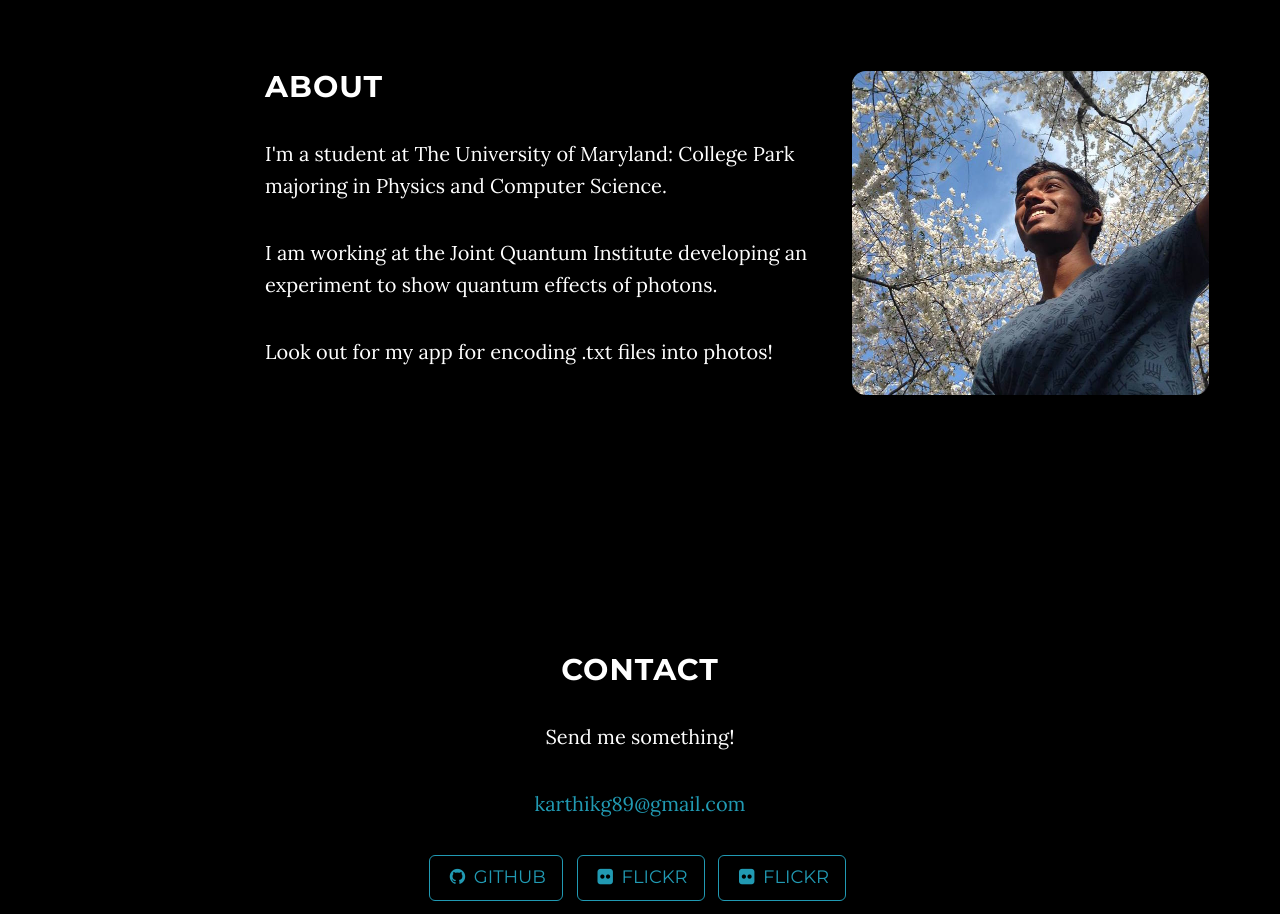
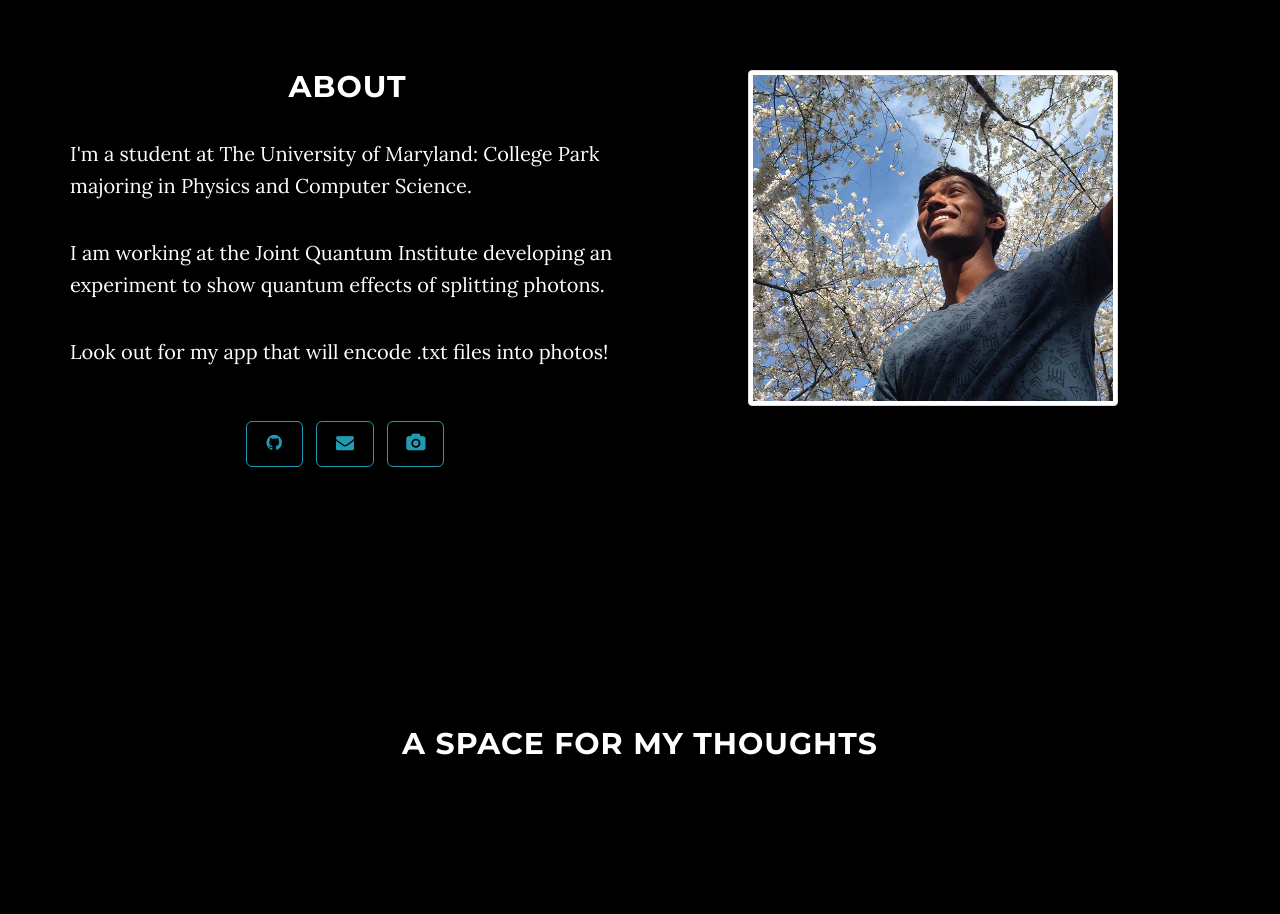
Before and after one commit to karthikg89/Website, a plain HTML site: page index.html in a window 1280 px wide. Shown: the part 980-1894 px from the top of the page. After the commit the page ends 1775 px from the top, so only its background shows below. Drawn offline with Linux system fonts and the light colour scheme; some packages are replaced by stand-ins of ours.

Commit message:
updated site

```diff
--- a/css/grayscale.css
+++ b/css/grayscale.css
@@ -131,9 +131,12 @@ a:focus {
     }
 }
 
+
 .aboutImg {
-    zoom: 50%;
-    background: url(img/photo.jpgd);
+    max-width: 400px;
+    float: none;
+    display: inline-block;
+    vertical-align: middle;
 }
 
 .intro {
@@ -179,9 +182,8 @@ a:focus {
     }
 }
 
+
 .btn-circle {
-    position: relative;
-    top: 130px;
     width: 70px;
     height: 70px;
     margin-top: 15px;
@@ -221,6 +223,7 @@ a:focus {
     -moz-animation-timing-function: linear;
 }
 
+
 @-webkit-keyframes pulse {
     0 {
         -webkit-transform: scale(1);
@@ -255,15 +258,22 @@ a:focus {
     }
 }
 
+@media(max-width: 767px) {
+    .btn-circle {
+        display:none;
+    }
+}
+
+
 .content-section {
     padding-top: 500px 0;
 }
 
-.download-section {
+.blog-section {
     width: 100%;
     padding: 50px 0;
     color: #fff;
-    background: url(../img/downloads-bg.jpg) no-repeat center center scroll;
+    /*background: url(../img/downloads-bg.jpg) no-repeat center center scroll;*/
     background-color: #000;
     -webkit-background-size: cover;
     -moz-background-size: cover;
@@ -276,13 +286,19 @@ a:focus {
     height: 200px;
     margin-top: 100px;
 }
+.about-container {
+    padding-top:100px;
+}
+@media(min-width:767px) {
+    .about-container {
+        padding-top:100px;
+    }
 
-@media(min-width:767px) {
     .content-section {
         padding-top: 250px;
     }
 
-    .download-section {
+    .blog-section {
         padding: 100px 0;
     }
 
@@ -319,7 +335,7 @@ ul.banner-social-buttons {
     margin-top: 0;
 }
 
-@media(max-width:1199px) {
+@media(min-width:1199px) {
     ul.banner-social-buttons {
         margin-top: 15px;
     }
@@ -327,7 +343,7 @@ ul.banner-social-buttons {
 
 @media(max-width:767px) {
     ul.banner-social-buttons li {
-        display: block;
+        margin-top: 10px;
         margin-bottom: 20px;
         padding: 0;
     }
--- a/index.html
+++ b/index.html
@@ -9,7 +9,7 @@
     <meta name="description" content="">
     <meta name="author" content="">
 
-    <title>Karthik Gopalan</title>
+    <title>Karthik</title>
 
     <!-- Bootstrap Core CSS -->
     <link href="css/bootstrap.min.css" rel="stylesheet">
@@ -55,9 +55,9 @@
                     <li>
                         <a class="page-scroll" href="#about">About</a>
                     </li>
-                    <li>
+                    <!-- <li>
                         <a class="page-scroll" href="#contact">Contact</a>
-                    </li>
+                    </li> -->
                     <li>
                         <a class="page-scroll" href="#blog">Blog</a>
                     </li>
@@ -86,60 +86,46 @@
     </header>
 
     <!-- About Section -->
-    <section id="about" class="container content-section text-left">
+    <section id="about" class="container about-container content-section text-center">
         <div class="row">
-            <div class="col-md-6 col-lg-offset-2">
+            <div class="col-md-6">
                 <h2>About</h2>
-                <p>I'm a student at The University of Maryland: College Park majoring in Physics
+                <div class="text-left"><p>I'm a student at The University of Maryland: College Park majoring in Physics
                 and Computer Science.</p>
                 <p>I am working at the Joint Quantum Institute developing an experiment to show
-                    quantum effects of photons.</p>
-                <p>Look out for my app for encoding .txt files into photos!</p>
+                    quantum effects of splitting photons.</p>
+                <p>Look out for my app that will encode .txt files into photos!</p> </div>
             </div>
-            <div class="col text-center">
-                <div class="aboutImg"><img
-                style="border: 2px solid black;
-            border-radius: 30px;
-            -moz-border-radius: 30px;
-            -khtml-border-radius: 30px;
-            -webkit-border-radius: 30px;"
-             src="img/photo.jpg" /></div>
+            <div class="col-md-6 center-block aboutImg">
+                <img src="img/photo.jpg" class="img-thumbnail img-responsive" />
             </div>
         </div>
-    </section>
+        <div class="row">
+                <div class="col-lg-6">
 
-    <!-- Contact Section -->
-        <section id="contact" class="container content-section text-center">
-            <div class="row">
-                <div class="col-lg-8 col-lg-offset-2">
-                    <h2>Contact</h2>
-                    <p>Send me something!</p>
-                    <p><a href="mailto:feedback@startbootstrap.com">karthikg89@gmail.com</a>
-                    </p>
                     <ul class="list-inline banner-social-buttons">
                         <li>
-                            <a href="https://github.com/karthikg89" class="btn btn-default btn-lg"><i class="fa fa-github fa-fw"></i> <span class="network-name">Github</span></a>
+                            <a href="https://github.com/karthikg89" class="btn btn-default btn-lg"><i class="fa fa-github fa-fw"></i> <span class="network-name"></span></a>
                         </li>
                         <li>
-                            <a href="https://github.com/karthikg89" class="btn btn-default btn-lg"><i class="fa fa-flickr fa-fw"></i> <span class="network-name">Flickr</span></a>
+                            <a href="mailto:karthikg89@gmail.com" class="btn btn-default btn-lg"><i class="fa fa-envelope fa-fw"></i> <span class="network-name"></span></a>
                         </li>
                         <li>
-                            <a href="https://www.flickr.com/photos/125824987@N04/" class="btn btn-default btn-lg"><i class="fa fa-flickr fa-fw"></i> <span class="network-name">Flickr</span></a>
+                            <a href="https://www.flickr.com/photos/125824987@N04/" class="btn btn-default btn-lg"><i class="fa fa-camera fa-fw"></i> <span class="network-name"></span></a>
                         </li>
 
                     </ul>
                 </div>
             </div>
-        </section>
+    </section>
 
     <!-- Blog Section -->
     <section id="blog" class="content-section text-center">
         <div class="download-section">
             <div class="container">
                 <div class="col-lg-8 col-lg-offset-2">
-                    <h2>Download Grayscale</h2>
-                    <p>You can download Grayscale for free on the preview page at Start Bootstrap.</p>
-                    <a href="http://startbootstrap.com/template-overviews/grayscale/" class="btn btn-default btn-lg">Visit Download Page</a>
+                    <h2>A Space for my Thoughts</h2>
+                    <p></p>
                 </div>
             </div>
         </div>
```
Also changed, not shown: css/bootstrap.css, 1 other file.
